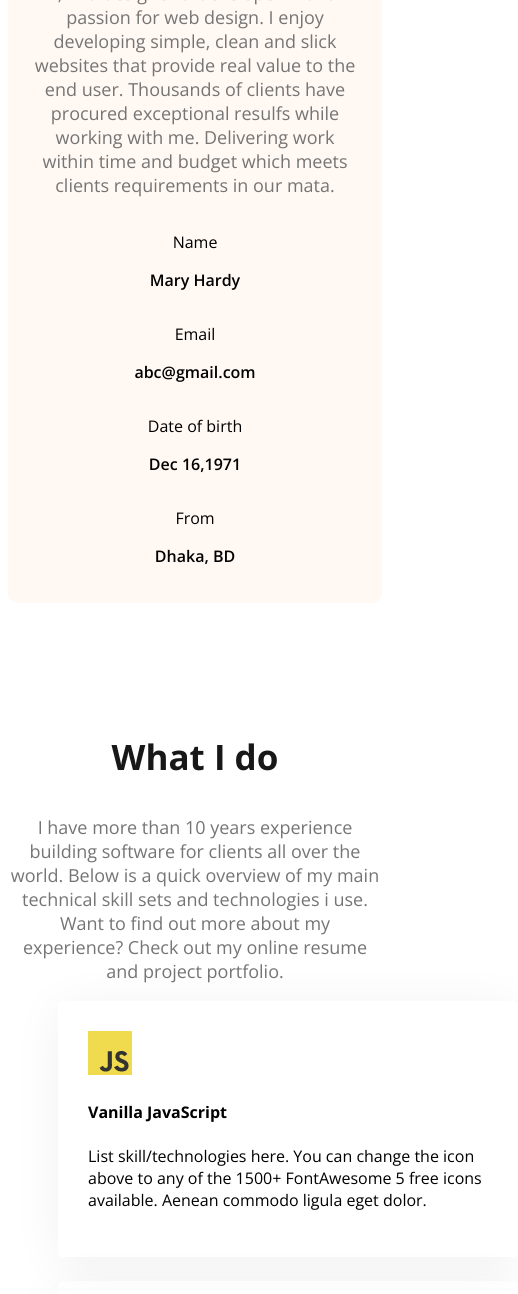
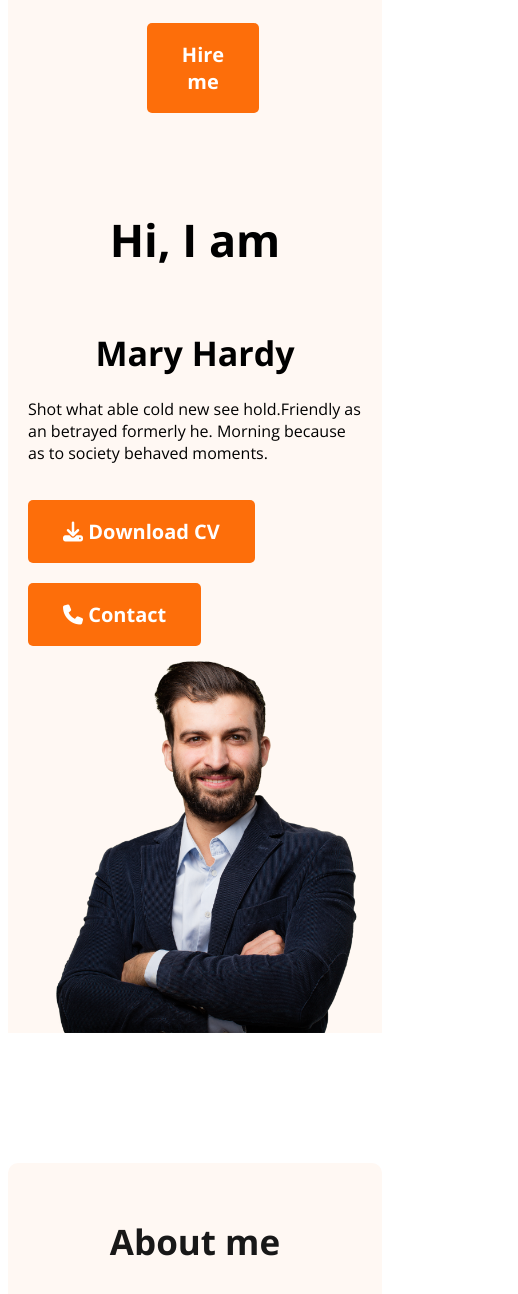
Before and after one commit to newaz2580/Web-developer-porfolio, a plain HTML site: page index.html in a window 390 px wide. Shown: the part 286-1580 px from the top of the page, 518 px wide, since content can reach past the window. Drawn offline with nearby package versions, Linux system fonts and the light colour scheme.

Commit message:
responsive for mobile device

```diff
--- a/index.html
+++ b/index.html
@@ -8,7 +8,7 @@
     <link rel="stylesheet" href="https://cdnjs.cloudflare.com/ajax/libs/font-awesome/6.7.2/css/all.min.css" />
 </head>
 <body>
-    <header class="header secondary-bg hide">
+    <header class="header secondary-bg">
           <nav>
             <h3 class="nav-title">Ma<span class="r">r</span>y</h3>
             <ul>
--- a/styles/style.css
+++ b/styles/style.css
@@ -8,9 +8,9 @@
 
 /* nav styles */
 
-header{
+/* header{
     height: 837px;
-}
+} */
 nav{
     display: flex;
     justify-content: space-between;
@@ -76,16 +76,15 @@ nav ul li a{
     background-image: url("../images/developer.png"),url(../images/header_bg.png);
     background-repeat: no-repeat;
     background-position:top left,bottom right ;
-    /* width: 1600px;
-    height: 837px; */
+
 }
 .banner{
     display: flex;
     justify-content: space-between;
+    margin: 0 35px 0 200px;
 }
 .banner-content{
     max-width: 580px;
-    margin: 0 35px 0 200px;
 }
 .banner-greetings{
     font-size: 45px;
@@ -96,7 +95,7 @@ nav ul li a{
     font-weight: bold;
 }
 .banner-profile-pic{
-   width: 92%;
+   width: 50%;
 }
 
 /* main style */
@@ -195,13 +194,13 @@ footer input[type="text"],footer input[type="email"],footer textarea{
 
     .skills-container{
      flex-direction: column;
-     padding-left: 50px;
+
 
 
     }
     .skill{
-        width:400px;
-        padding: 30px;
+        width:100%;
+        padding: 0;
         box-shadow: 0px 6px 50px 0px rgba(0, 0, 0, 0.06);
         border-radius: 5px;
 
@@ -209,12 +208,12 @@ footer input[type="text"],footer input[type="email"],footer textarea{
     .resume-container{
         display: flex;
         flex-direction: column;
-        gap: 71px;
-        padding: 30px;
+
+
     }
     footer{
       flex-direction: column;
-    padding: 20px;
+     padding: 20px;
 
     }
    .footer-column{
@@ -223,7 +222,7 @@ footer input[type="text"],footer input[type="email"],footer textarea{
 
 }
 footer input[type="text"],footer input[type="email"],footer textarea{
-    width: calc(100%-40px);
+    width: calc(100% - 40px);
 }
 .about{
     padding: 20px;
@@ -231,3 +230,32 @@ footer input[type="text"],footer input[type="email"],footer textarea{
 .about-items{
     flex-direction: column;
 }
+.banner{
+    flex-direction: column;
+    margin: 20px;
+}
+.header{
+    background-image: none;
+
+}
+.banner-profile-pic{
+    width: 100%;
+
+ }
+
+ nav, nav > ul{
+    flex-direction: column;
+    gap: 20px;
+ }
+ .btn-primary{
+    margin-top: 20px;
+ }
+
+ .banner-title{
+    text-align: center;
+    font-size: 34px;
+ }
+ .banner-greetings{
+    text-align: center;
+ }
+}
```
